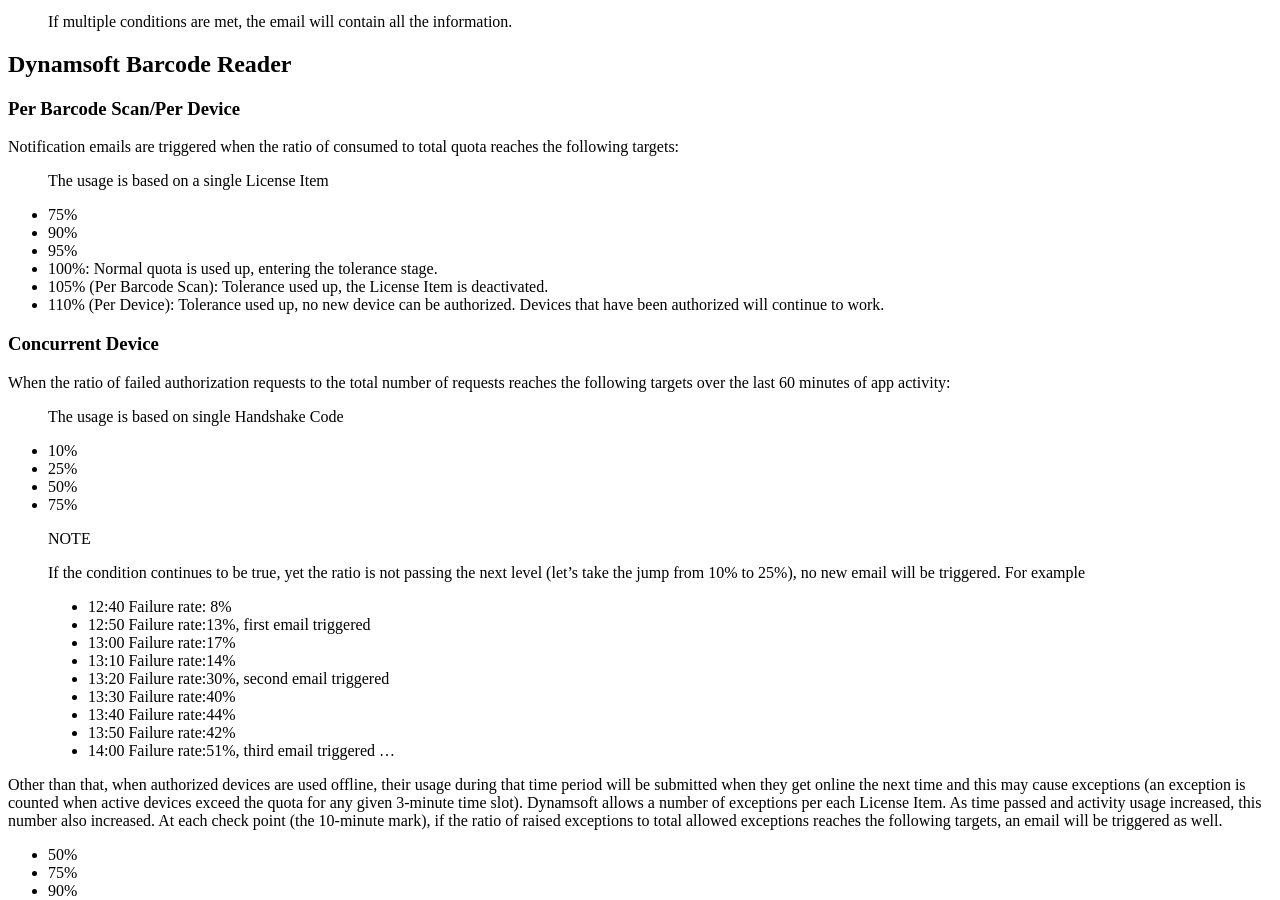
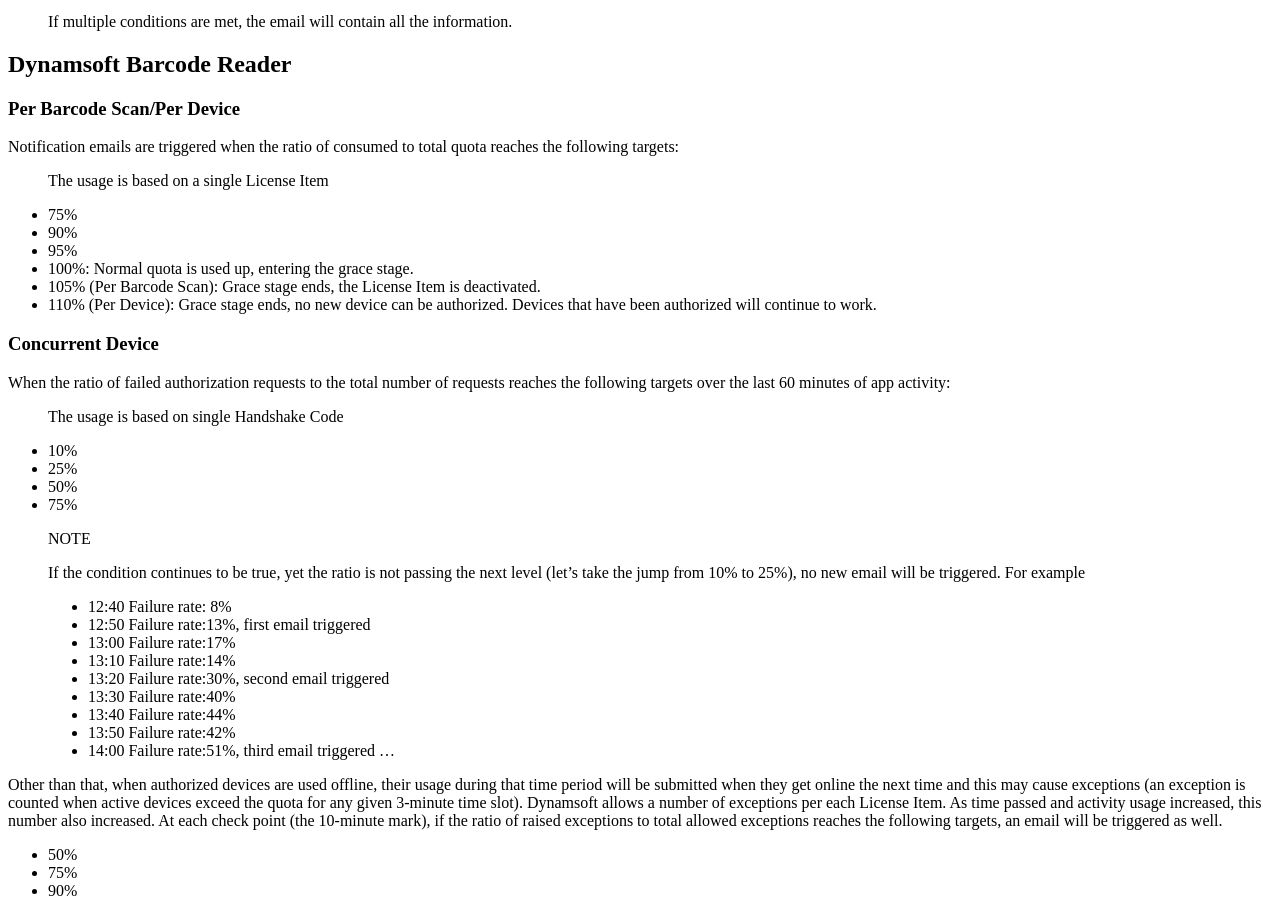
Before and after one commit to dynamsoft-docs/license-server-docs, a Jekyll site: the page built from common/usageAlerts.md, in a window 1280 px wide and 900 px high, scrolled down 690 px. Built offline with Jekyll 4.4.1, drawn with Linux system fonts in a browser that asks for light colours.

```diff
--- a/common/usageAlerts.md
+++ b/common/usageAlerts.md
@@ -24,9 +24,9 @@
 * 75%
 * 90%
 * 95%
-* 100%: Normal quota is used up, entering the tolerance stage.
-* 105% (Per Barcode Scan): Tolerance used up, the License Item is deactivated.
-* 110% (Per Device): Tolerance used up, no new device can be authorized. Devices that have been authorized will continue to work.
+* 100%: Normal quota is used up, entering the grace stage.
+* 105% (Per Barcode Scan): Grace stage ends, the License Item is deactivated.
+* 110% (Per Device): Grace stage ends, no new device can be authorized. Devices that have been authorized will continue to work.
 
 ### Concurrent Device
 
```
Also changed, not shown: about/licenseFAQ.md (+1 -1 lines), schedule/stable.md (+2 -2 lines).
